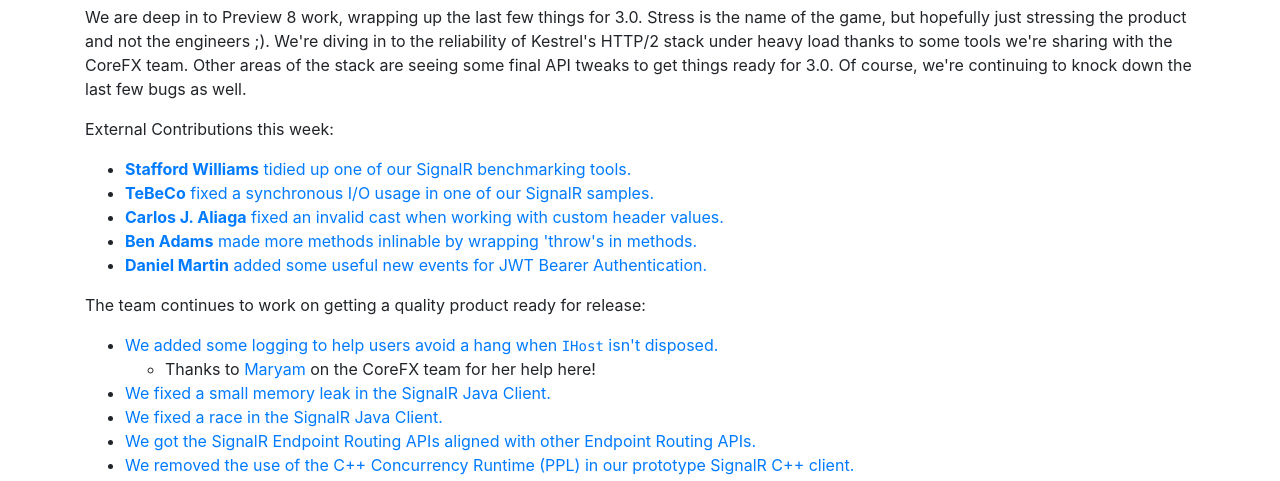
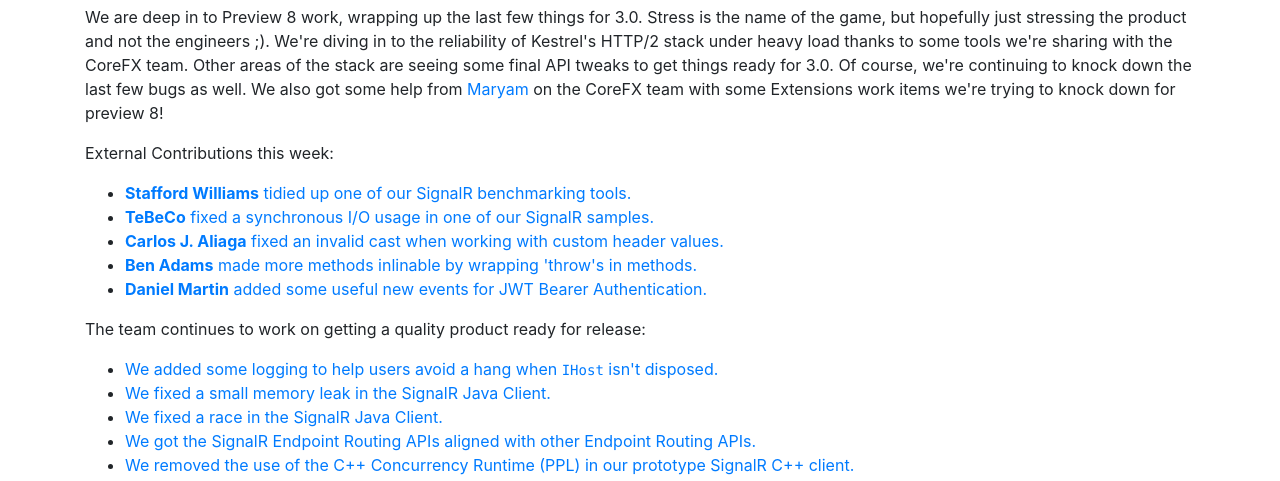
Before and after one commit to analogrelay/AspNetReports, a plain HTML site: page docs/reports/status/KCore/2019-07-19/index.html in a window 1280 px wide. Shown: the part 273-754 px from the top of the page. Drawn offline with nearby package versions, Linux system fonts and the light colour scheme.

Commit message:
restructure slightly

```diff
--- a/docs/reports/status/KCore/2019-07-19/index.html
+++ b/docs/reports/status/KCore/2019-07-19/index.html
@@ -44,7 +44,8 @@
             stack
             are seeing some final API tweaks to get things ready for 3.0. Of course, we're continuing to knock down the
             last
-            few bugs as well.</p>
+            few bugs as well. We also got some help from <a href="https://github.com/maryamariyan">Maryam</a> on the
+            CoreFX team with some Extensions work items we're trying to knock down for preview 8!</p>
         <p>External Contributions this week:</p>
         <ul>
             <li><a href="https://github.com/staff0rd"><strong>Stafford Williams</strong></a> <a
@@ -69,13 +70,7 @@
         <ul>
             <li><a href="https://github.com/aspnet/Extensions/pull/2053">We added some logging to help users avoid a
                     hang
-                    when <code>IHost</code> isn't disposed.</a>
-                <ul>
-                    <li>Thanks to <a href="https://github.com/maryamariyan">Maryam</a> on the CoreFX team for her help
-                        here!
-                    </li>
-                </ul>
-            </li>
+                    when <code>IHost</code> isn't disposed.</a></li>
             <li><a href="https://github.com/aspnet/AspNetCore/pull/12212">We fixed a small memory leak in the SignalR
                     Java
                     Client.</a></li>
```
